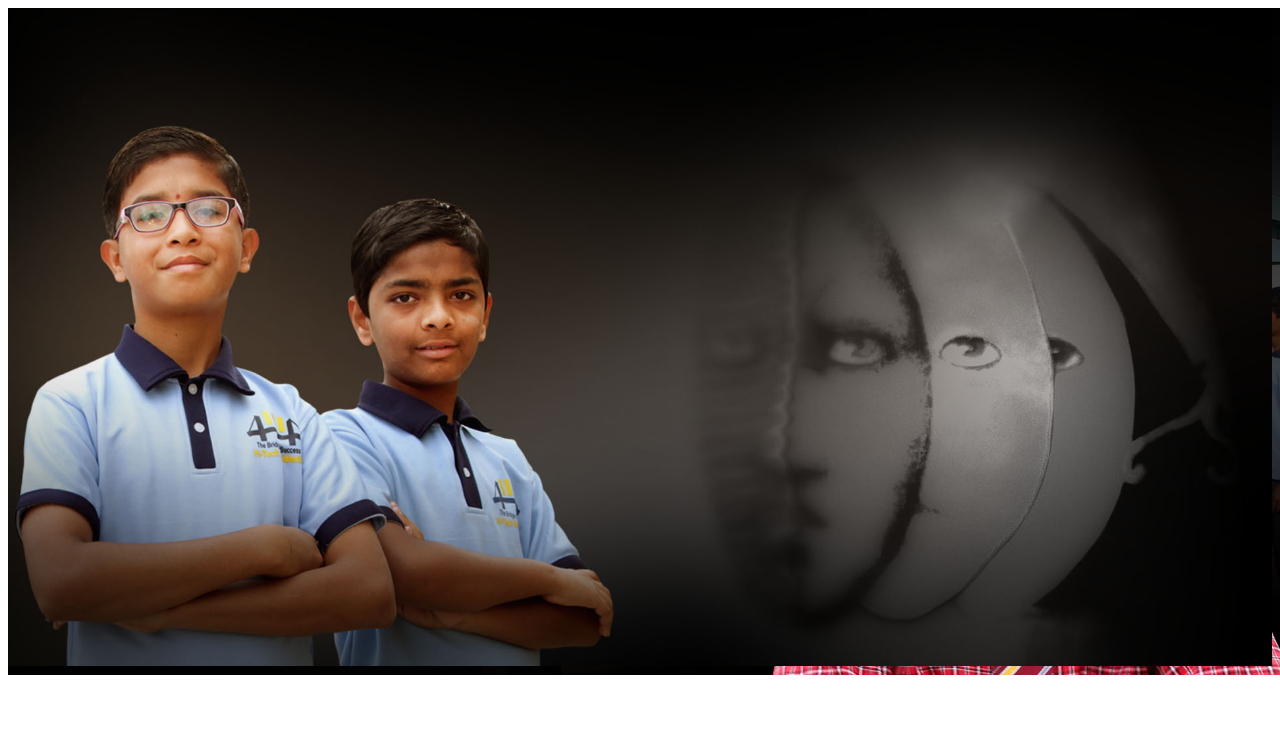
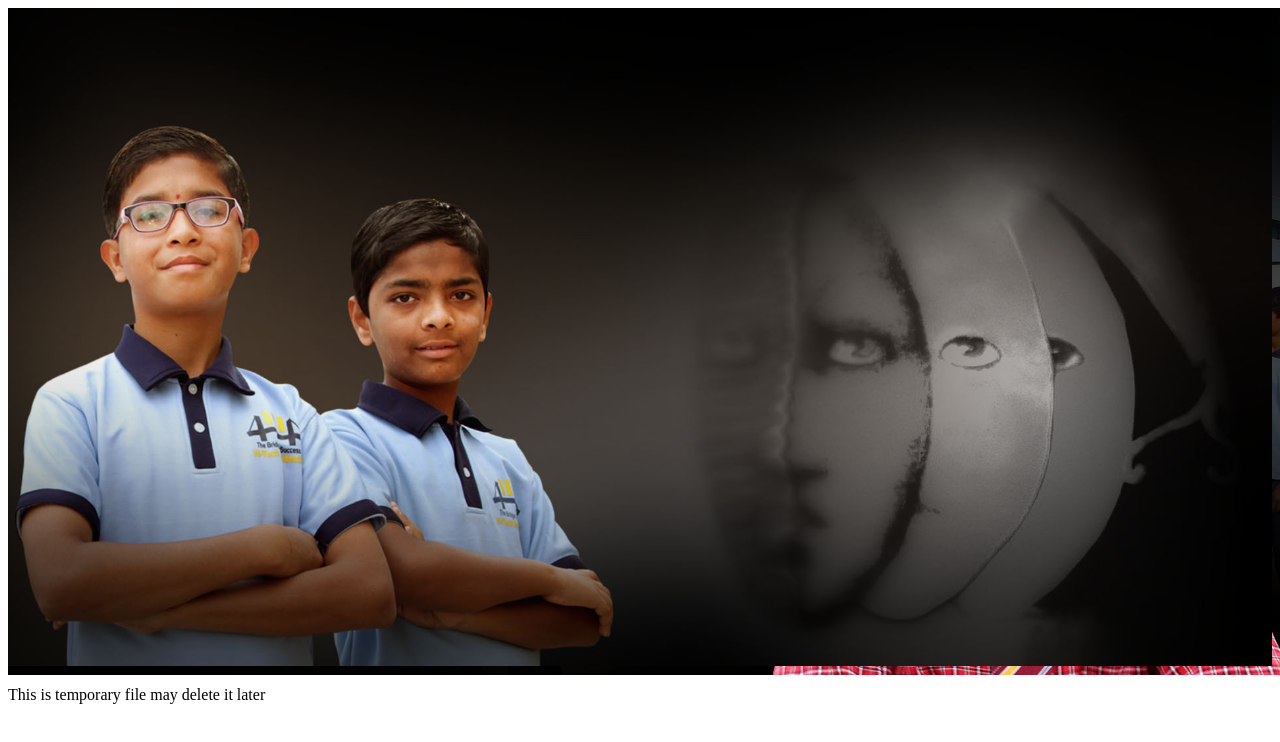
Before and after one commit to Prathyusha552/Hi-Tech-, a plain HTML site: page temporary.html in a window 1280 px wide. Drawn offline with Linux system fonts and the light colour scheme.

Commit message:
Update temporary.html

```diff
--- a/temporary.html
+++ b/temporary.html
@@ -25,7 +25,8 @@
 
 <img id="p1" src="images/banner/img-04.jpg">
 <img id="p2" src="images/banner/img-03.jpg">
-
+<p>This is temporary file may delete it later</p>
 
 </body>
+
 </html>
```
